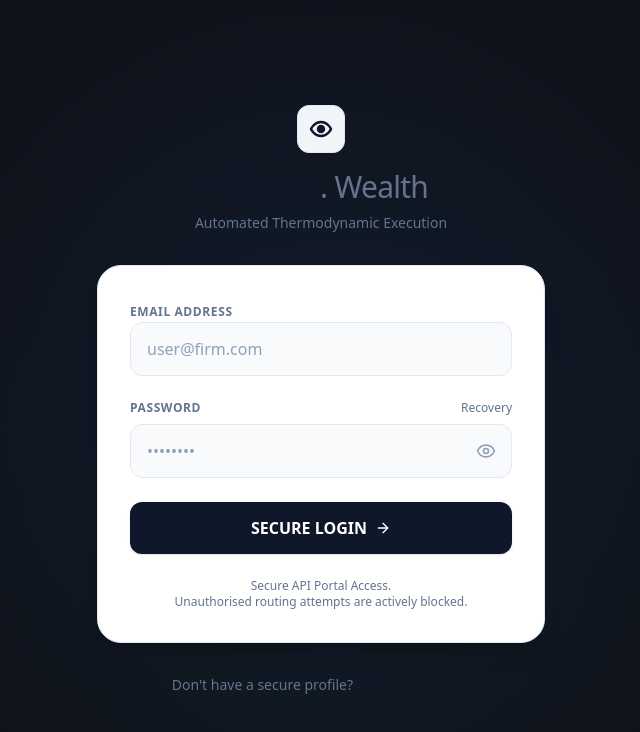
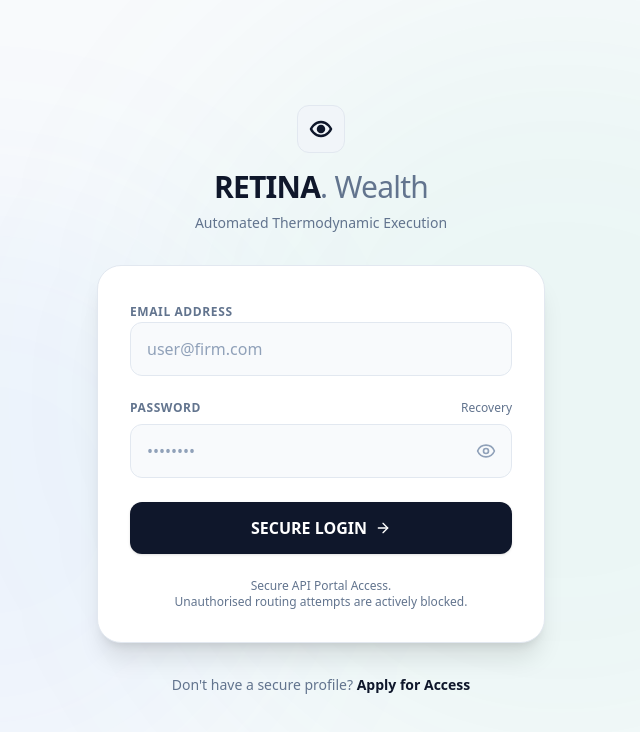
Before and after one commit to selsarraj-create/retinawealth, a Next.js app: page /login in a window 1280 px wide. Shown: the top 732 px of the page, without its empty margins (319-959 px from the left). Built offline with nearby package versions, Linux system fonts and the light colour scheme; no server answers.

Commit message:
style(auth): convert auth layout from dark mode to light mode to fix text visibility

```diff
--- a/src/app/(auth)/layout.tsx
+++ b/src/app/(auth)/layout.tsx
@@ -4,11 +4,11 @@ export default function AuthLayout({
   children: React.ReactNode;
 }) {
   return (
-    <div className="min-h-screen bg-[#0f1117] flex relative overflow-hidden font-sans antialiased text-slate-200">
+    <div className="min-h-screen bg-slate-50 flex relative overflow-hidden font-sans antialiased text-slate-900">
       {/* Background Ambience */}
-      <div className="absolute inset-0 bg-[#0f1117] z-0">
-          <div className="absolute top-1/2 left-1/2 -translate-x-1/2 -translate-y-1/2 w-[800px] h-[800px] bg-blue-600/10 rounded-full blur-[120px] pointer-events-none opacity-50 mix-blend-screen"></div>
-          <div className="absolute top-1/4 right-1/4 w-[600px] h-[600px] bg-emerald-500/5 rounded-full blur-[100px] pointer-events-none opacity-40 mix-blend-screen"></div>
+      <div className="absolute inset-0 z-0">
+          <div className="absolute top-0 right-0 w-[800px] h-[800px] bg-emerald-500/5 rounded-full blur-[120px] pointer-events-none mix-blend-multiply"></div>
+          <div className="absolute bottom-0 left-0 w-[600px] h-[600px] bg-blue-500/5 rounded-full blur-[100px] pointer-events-none mix-blend-multiply"></div>
       </div>
 
       <div className="relative z-10 w-full flex items-center justify-center p-4">
```
